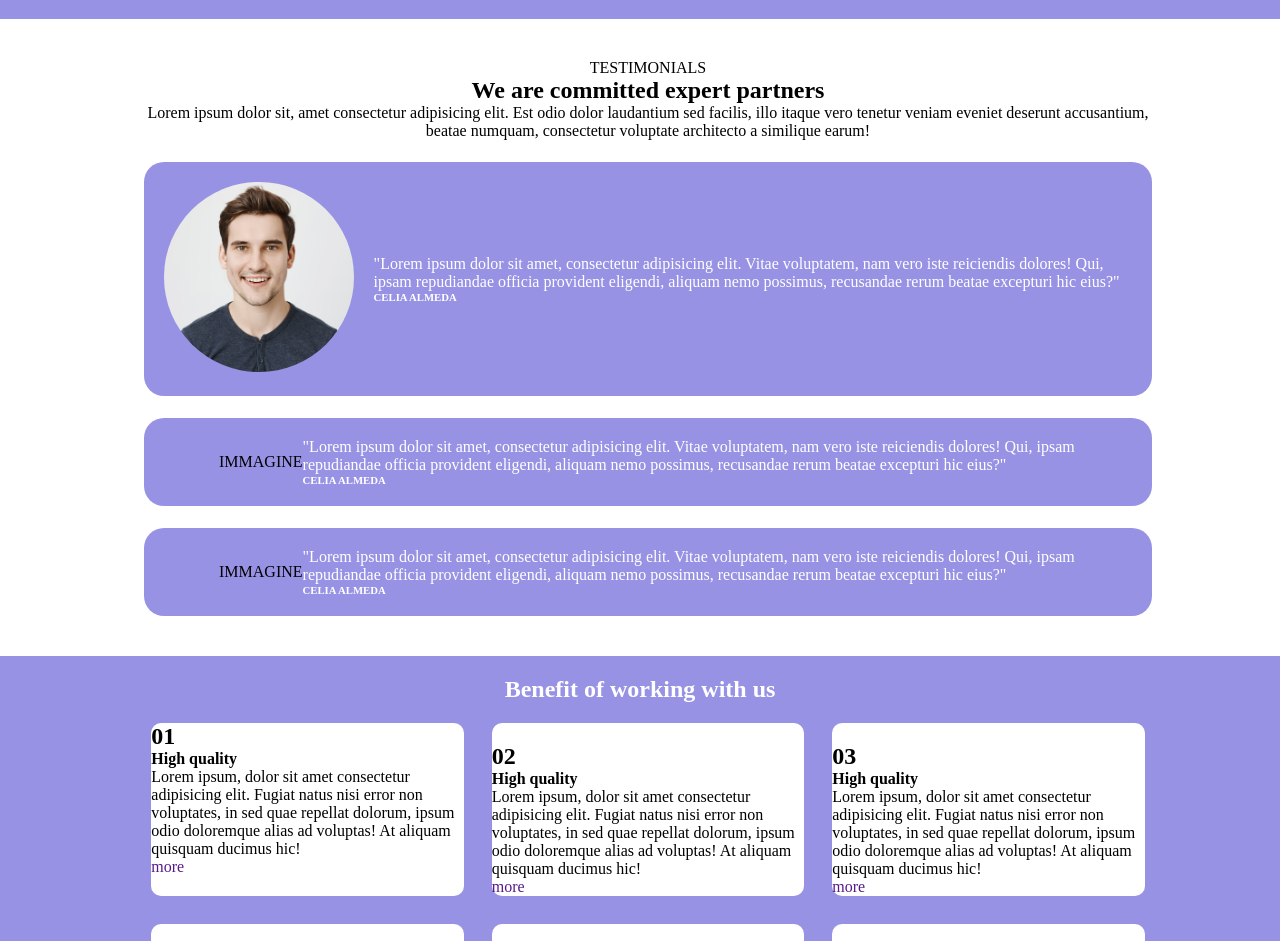
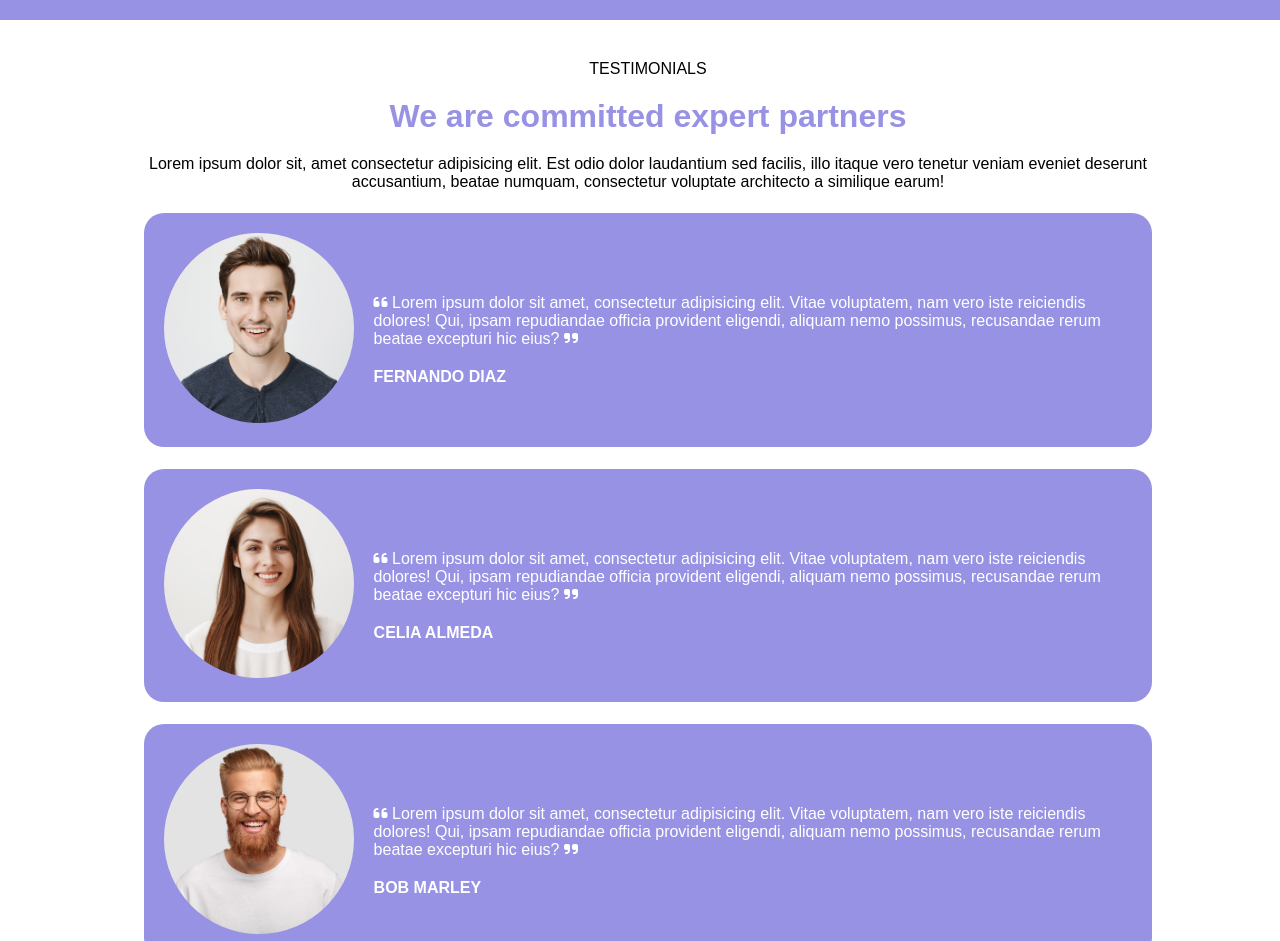
Before and after one commit to GessicaCalcagno/htmlcss-responsive-layout, a plain HTML site: page index.html in a window 1280 px wide. Shown: the part 1338-2279 px from the top of the page. Drawn offline with Linux system fonts and the light colour scheme.

Commit message:
Fix: testimonials section

```diff
--- a/css/style.css
+++ b/css/style.css
@@ -10,7 +10,7 @@ img {
 }
 
 body {
-    font-family: 'PT Sans';
+    font-family: 'PT Sans', sans-serif;
     font-size: 1rem;
     /* font-size: clamp(1.8rem, calc(3vh + 0.8), 3rem); */
 }
@@ -64,6 +64,10 @@ a {
 
 .color-blue-text {
     color: #0084FD;
+}
+
+.color-violet-text{
+    color: #9792E4;
 }
 
 .bold {
@@ -210,7 +214,10 @@ a {
 /* <!---------- SEZIONE TESTIMONIAL -----------> */
 .testimonial {
     padding: 40px 0;
+}
 
+.title-testimonials{
+    font-size: 2rem;
 }
 
 .title-center {
@@ -231,6 +238,10 @@ a {
     /* object-position: center; */
 }
 
+.testimonial-name{
+    font-size: 1rem;
+}
+
 /**********************************************************************/
 
 /* <!-- SEZIONE BENEFIT OF WORKING  --> */
--- a/index.html
+++ b/index.html
@@ -60,11 +60,13 @@
                     <div class="big-card ">
                         <div class="texthero ">
                             <h4 class="color-blue-text bold pdg-bottom-20">Get a demo application</h4>
-                            <p class="pdg-bottom-20">Lorem, ipsum dolor sit amet consectetur adipisicing elit. Possimus corporis voluptatibus,
+                            <p class="pdg-bottom-20">Lorem, ipsum dolor sit amet consectetur adipisicing elit. Possimus
+                                corporis voluptatibus,
                                 ad reprehenderit iste rerum. Minima, inventore quidem numquam possimus tenetur
                                 laboriosam, dolorum perspiciatis, blanditiis ducimus ratione neque dolores nobis.</p>
 
-                                <a class="white btn-apple" href="#"><i class="fa-brands fa-apple pdg-right-10  white"></i>App store</a>
+                            <a class="white btn-apple" href="#"><i
+                                    class="fa-brands fa-apple pdg-right-10  white"></i>App store</a>
 
 
                         </div>
@@ -133,7 +135,8 @@
                     </div>
                     <div class="strat-left-text">
                         <h1>Strategic Planning</h1>
-                        <p class="pdg-top-20">Lorem ipsum dolor sit amet consectetur adipisicing elit. Iste culpa cupiditate hic, dolores
+                        <p class="pdg-top-20">Lorem ipsum dolor sit amet consectetur adipisicing elit. Iste culpa
+                            cupiditate hic, dolores
                             deserunt iure qui cum mollitia, saepe nam, vel voluptates quod? Eligendi debitis laudantium
                             sequi corrupti quis pariatur.</p>
                     </div>
@@ -145,7 +148,8 @@
                     </div>
                     <div class="strat-right-text">
                         <h1>App Developement</h1>
-                        <p class="pdg-top-20 pdg-bottom-20">Lorem ipsum dolor sit amet consectetur adipisicing elit. Iste culpa cupiditate hic.</p>
+                        <p class="pdg-top-20 pdg-bottom-20">Lorem ipsum dolor sit amet consectetur adipisicing elit.
+                            Iste culpa cupiditate hic.</p>
                         <i class="fa-solid fa-arrow-down"></i>
                     </div>
                 </div>
@@ -158,8 +162,9 @@
             <div class="container text-align-center">
                 <div class="title-center ">
                     <span>TESTIMONIALS</span>
-                    <h2>We are committed expert partners</h2>
-                    <p>Lorem ipsum dolor sit, amet consectetur adipisicing elit. Est odio dolor laudantium sed facilis,
+                    <h2 class="color-violet-text pdg-top-20 title-testimonials">We are committed expert partners</h2>
+                    <p class="pdg-top-20">Lorem ipsum dolor sit, amet consectetur adipisicing elit. Est odio dolor
+                        laudantium sed facilis,
                         illo itaque vero tenetur veniam eveniet deserunt accusantium, beatae numquam, consectetur
                         voluptate architecto a similique earum!</p>
                 </div>
@@ -170,39 +175,38 @@
                         <img class="img-circle-test" src="./img/testimonial1.jpg" alt="">
                     </div>
                     <div class="testimonial-text-right white">
-                        <p> "Lorem ipsum dolor sit amet, consectetur adipisicing elit. Vitae voluptatem, nam vero
+                        <p class="pdg-top-20"> <span class=""><i class="fa-solid fa-quote-left"></i></span> Lorem ipsum dolor sit amet, consectetur adipisicing elit. Vitae voluptatem, nam vero
                             iste
                             reiciendis dolores! Qui, ipsam repudiandae officia provident eligendi, aliquam nemo
-                            possimus, recusandae rerum beatae excepturi hic eius?"</p>
-                        <h6>CELIA ALMEDA</h6>
+                            possimus, recusandae rerum beatae excepturi hic eius? <span class=""><i class="fa-solid fa-quote-right"></i></span></p>
+                        <h6 class="pdg-top-20 testimonial-name">FERNANDO DIAZ</h6>
                     </div>
                 </div>
                 <!-- CARD TESTIMONIAL 2 -->
                 <div class="cardtest mrg-top-20">
-                    <div class="img-circle">
-                        IMMAGINE
+                    <div class="imgcircle">
+                        <img class="img-circle-test" src="./img/testimonial2.jpg" alt="">
                     </div>
                     <div class="testimonial-text-right white">
-                        <p> "Lorem ipsum dolor sit amet, consectetur adipisicing elit. Vitae voluptatem, nam vero
+                        <p class="pdg-top-20"> <span class=""><i class="fa-solid fa-quote-left"></i></span> Lorem ipsum dolor sit amet, consectetur adipisicing elit. Vitae voluptatem, nam vero
                             iste
                             reiciendis dolores! Qui, ipsam repudiandae officia provident eligendi, aliquam nemo
-                            possimus, recusandae rerum beatae excepturi hic eius?"</p>
-                        <h6>CELIA ALMEDA</h6>
+                            possimus, recusandae rerum beatae excepturi hic eius? <span class=""><i class="fa-solid fa-quote-right"></i></span></p>
+                        <h6 class="pdg-top-20 testimonial-name">CELIA ALMEDA</h6>
                     </div>
                 </div>
 
                 <!-- CARD TESTIMONIAL 3 -->
                 <div class="cardtest mrg-top-20">
-                    <div class="img-circle">
-                        IMMAGINE
+                    <div class="imgcircle">
+                        <img class="img-circle-test" src="./img/testimonial3.jpg" alt="">
                     </div>
                     <div class="testimonial-text-right white">
-                        <p> "Lorem ipsum dolor sit amet, consectetur adipisicing elit. Vitae voluptatem, nam
-                            vero
+                        <p class="pdg-top-20"> <span class=""><i class="fa-solid fa-quote-left"></i></span> Lorem ipsum dolor sit amet, consectetur adipisicing elit. Vitae voluptatem, nam vero
                             iste
                             reiciendis dolores! Qui, ipsam repudiandae officia provident eligendi, aliquam nemo
-                            possimus, recusandae rerum beatae excepturi hic eius?"</p>
-                        <h6>CELIA ALMEDA</h6>
+                            possimus, recusandae rerum beatae excepturi hic eius? <span class=""><i class="fa-solid fa-quote-right"></i></span></p>
+                        <h6 class="pdg-top-20 testimonial-name">BOB MARLEY</h6>
                     </div>
                 </div>
             </div>
```
